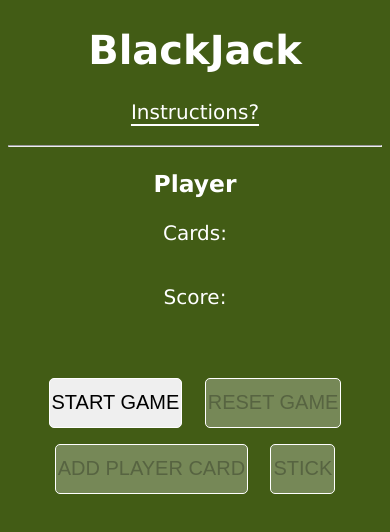
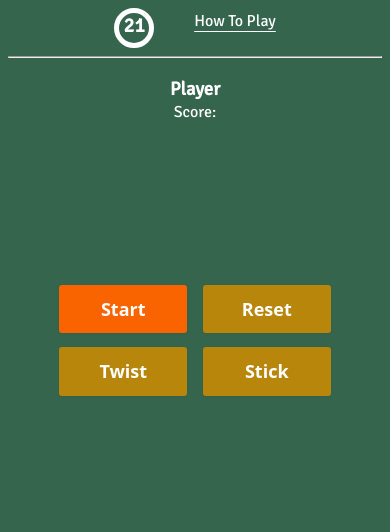
Before and after one commit to alexheywood/js-blackjack, a website: page index.html in a window 390 px wide. Drawn offline with Linux system fonts and the light colour scheme.

Commit message:
Add files via upload
-updated styles so its better on mobile devices
-updated logic so that the dealer doesn't win when bust

```diff
--- a/blackjack.js
+++ b/blackjack.js
@@ -354,18 +354,30 @@ function endGame() {
 
 function winner() {
 
-    if (playerScore > dealerScore) {
+    if (playerScore > dealerScore && playerScore < 22) {
         console.log("Player wins!");
         winnerPane.innerText = "Player wins!";
         winnerPane.style.display = "block";
         dealerTab.style.display = "block";
     }
 
-    else if (playerScore < dealerScore) {
+    else if (playerScore > dealerScore && playerScore > 21) {
+        console.log("Player is bust!");
+        winnerPane.innerText = "Dealer wins!";
+        winnerPane.style.display = "block";
+        dealerTab.style.display = "block";
+    }
+
+    else if (playerScore < dealerScore && dealerScore < 22) {
         console.log("Dealer wins!");
         winnerPane.innerText = "Dealer wins!";
         winnerPane.style.display = "block";
         dealerTab.style.display = "block";
+    }
+    else if (playerScore < dealerScore && dealerScore > 21) {
+        console.log("Dealer is bust! Player wins!")
+        winnerPane.innerText = "Player wins!";
+        winnerPane.style.display = "block";
     }
     else {
         console.log("It's a draw - split pot!");
@@ -374,18 +386,3 @@ function winner() {
         dealerTab.style.display = "block";
     }
 }
-
-if (isDealerBust) {
-
-    winnerPane.innerText = "Player wins!";
-    dealerBust.style.display = "block";
-    dealerTab.style.display = "block";
-
-}
-
-if (isPlayerBust) {
-    winnerPane.innerText = "Dealer wins!";
-    winnerPane.display = "block";
-    playerBust.style.display = "block";
-    dealerTab.style.display = "block";
-}
--- a/index.html
+++ b/index.html
@@ -5,15 +5,20 @@
     <meta http-equiv="X-UA-Compatible" content="IE=edge">
     <meta name="viewport" content="width=device-width, initial-scale=1.0">
     <link rel="stylesheet" href="style.css">
+  <link rel="preconnect" href="https://fonts.googleapis.com">
+<link rel="preconnect" href="https://fonts.gstatic.com" crossorigin>
+<link href="https://fonts.googleapis.com/css2?family=Signika&display=swap" rel="stylesheet">
     <script src='elements.cardmeister.full.js'></script>
-    <title>BlackJack</title>
+    <title>Blackjack</title>
 </head>
 <body>
-    <h1>BlackJack</h1>
-    <div id="open-instructions">Instructions?</div>
+  <div id="header-wrapper">
+    <h1 class="header">21</h1>
+    <div id="open-instructions">How To Play</div>
+  </div>
     <div id="instructions" style="display: none;">
         <p>Beat The Dealer.</p>
-        <p>You start with two cards. The aim of the game is to have a hand as high as possible without exceeding 21.</p>
+        <p>The aim of the game is to have a hand higher than the dealers without exceeding 21.</p>
         <p>To begin you and the dealer are dealt two cards.</p>
         <p>You can "add a card" to your hand (as many times as you want) or you can "stick" to end your turn and allow the dealer to draw one card before revealing both hands.</p>
         <p>You win if your hand is closer to 21 or if the dealer's hand exceeds 21.</p>
@@ -27,7 +32,7 @@
     <div id="scoreboard">
     <div id="player-tab">
         <h3>Player</h3>
-     <p>Cards: <div id="player-cards">
+    <div id="player-cards">
         <ul id="playerCardsImageArray">
 
         </ul>
@@ -41,13 +46,13 @@
 
     <div id="dealer-tab">
         <h3>Dealer</h3>
-        <p>Cards: <div id="dealer-cards">
+        <div id="dealer-cards">
             <ul id="dealerCardsImageArray">
 
             </ul>
         </div>
         Score: <div id="dealer-score"></div></p>
-        <div id="dealer-bust" style="display: none; background-color: red; color: yellow;">Dealer is bust!</div>
+        <div id="dealer-bust" style="display: none; background-color: red; color: yellow; padding-bottom: 5px;">Dealer is bust!</div>
     </div>
 
     <div id="winner-wrapper">
@@ -56,10 +61,10 @@
 
 </div>
     <div>
-    <button id="startButton" onClick="initialDraw()">Start Game</button>
-    <button id="resetButton" onClick="reset()">Reset Game</button></div>
+    <button id="startButton" onClick="initialDraw()">Start</button>
+    <button id="resetButton" onClick="reset()">Reset</button></div>
     <div>
-    <button id="addPlayerCard" onclick="addPlayerCard()">Add Player Card</button>
+    <button id="addPlayerCard" onclick="addPlayerCard()">Twist</button>
     <button id="stickButton" onClick="stick()">Stick</button>
 
     </div>
--- a/style.css
+++ b/style.css
@@ -1,21 +1,59 @@
+* {
+    margin-bottom: 2px;
+}
+
 body {
     text-align: center;
-    background-color:rgb(66, 92, 21);
-    font-family: Verdana, Geneva, Tahoma, sans-serif;
+    background-color: #35654d;
+    font-family: 'Signika', sans-serif;
     color: white;
-    font-size: 20px;
+    font-size: 16px;
 }
 
+.header {
+  border: solid 5px white;
+  border-radius: 50%;
+  width: 30px;
+  height: 30px;
+  font-size: 20px;
+  padding: 0px;
+  margin: 0px;
+  justify-tracks: start;
+}
+
+#header-wrapper {
+
+  display: inline-flex;
+  margin: 0;
+}
 button {
 
-    border-radius: 5px;
-    text-align: center;
-    text-transform: uppercase;
-    height: 50px;
-    padding: 2px;
-    margin: 8px;
-    font-size: 20px;
-    border: 1px solid white;
+    align-items: center;
+    background-clip: padding-box;
+    background-color: #fa6400;
+    border: 1px solid transparent;
+    border-radius: .25rem;
+    box-shadow: rgba(0, 0, 0, 0.02) 0 1px 3px 0;
+    box-sizing: border-box;
+    color: #fff;
+    cursor: pointer;
+    display: inline-flex;
+    font-family: system-ui,-apple-system,system-ui,"Helvetica Neue",Helvetica,Arial,sans-serif;
+    font-size: 18px;
+    font-weight: 600;
+    justify-content: center;
+    line-height: 1.25;
+    margin: 5px;
+    min-height: 3rem;
+    padding: calc(.875rem - 1px) calc(1.5rem - 1px);
+    position: relative;
+    text-decoration: none;
+    transition: all 250ms;
+    user-select: none;
+    -webkit-user-select: none;
+    touch-action: manipulation;
+    vertical-align: baseline;
+    width: 130px;
 }
 
 
@@ -29,6 +67,10 @@ button {
     display: flex;
 }
 #winner {
+    margin-top: 5px;
+    margin-bottom: 5px;
+    padding-top: 5px;
+    padding-bottom: 5px;
     height: auto;
     color: black;
     background-color: white;
@@ -41,14 +83,12 @@ button {
 
 
 #dealer-cards {
-    letter-spacing: 2px;
-    margin-bottom: 20px;
+    margin-bottom: 0px;
     display: flex;
 }
 
 #player-cards {
-    letter-spacing: 2px;
-    margin-bottom: 20px;
+    margin-bottom: 0px;
     display: flex;
 }
 
@@ -91,6 +131,7 @@ li {
     margin: auto;
     text-decoration: underline;
     text-underline-offset: 5px;
+    padding-left: 40px;
 }
 
 #instructions {
@@ -107,3 +148,26 @@ li {
     text-underline-offset: 5px;
     text-decoration: underline;
 }
+
+
+
+button:hover,
+button:focus {
+  background-color: #fb8332;
+  box-shadow: rgba(0, 0, 0, 0.1) 0 4px 12px;
+}
+
+button:hover {
+  transform: translateY(-1px);
+}
+
+button:active {
+  background-color: #c85000;
+  box-shadow: rgba(0, 0, 0, .06) 0 2px 4px;
+  transform: translateY(0);
+}
+
+button:disabled {
+
+    background-color: darkgoldenrod;
+}
```
